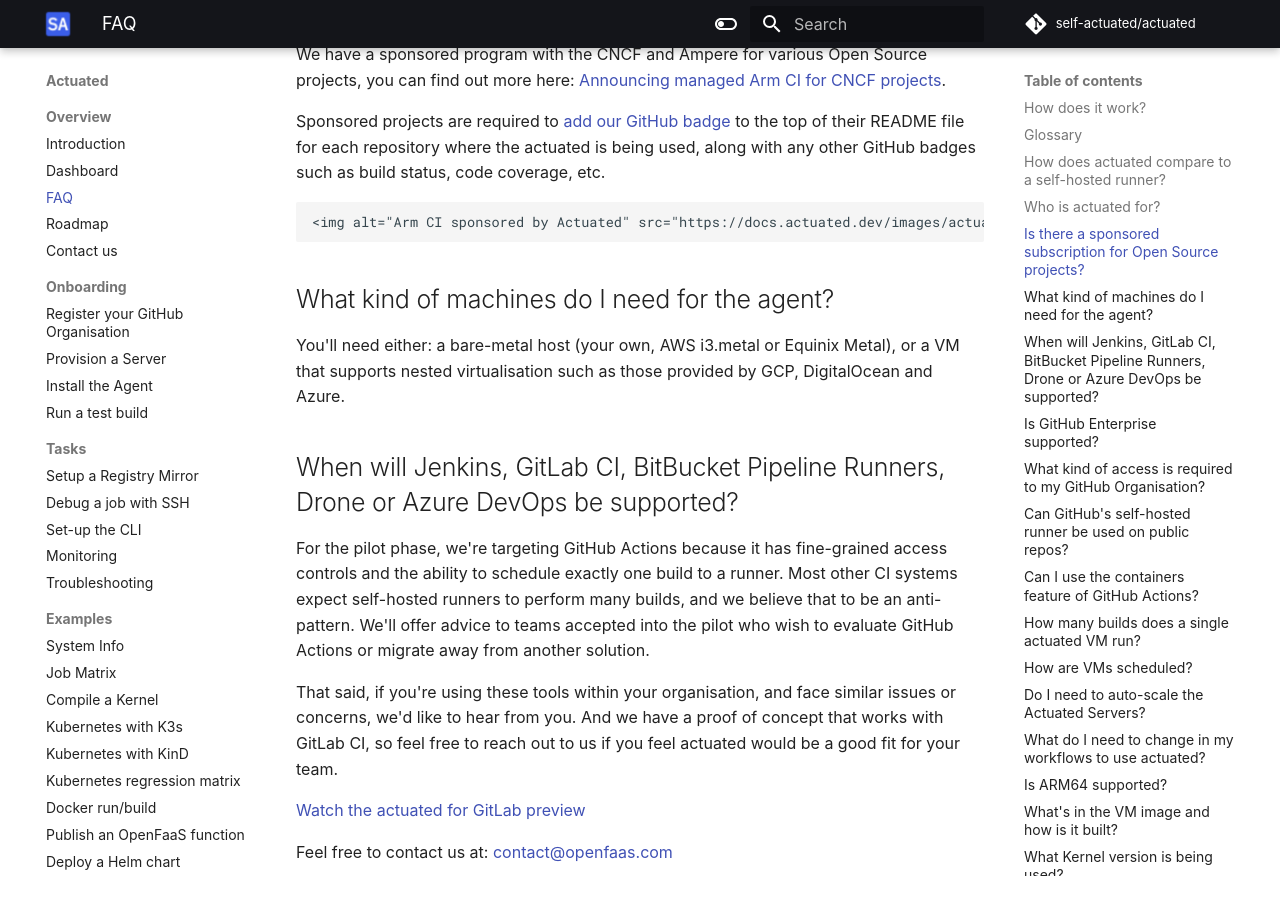
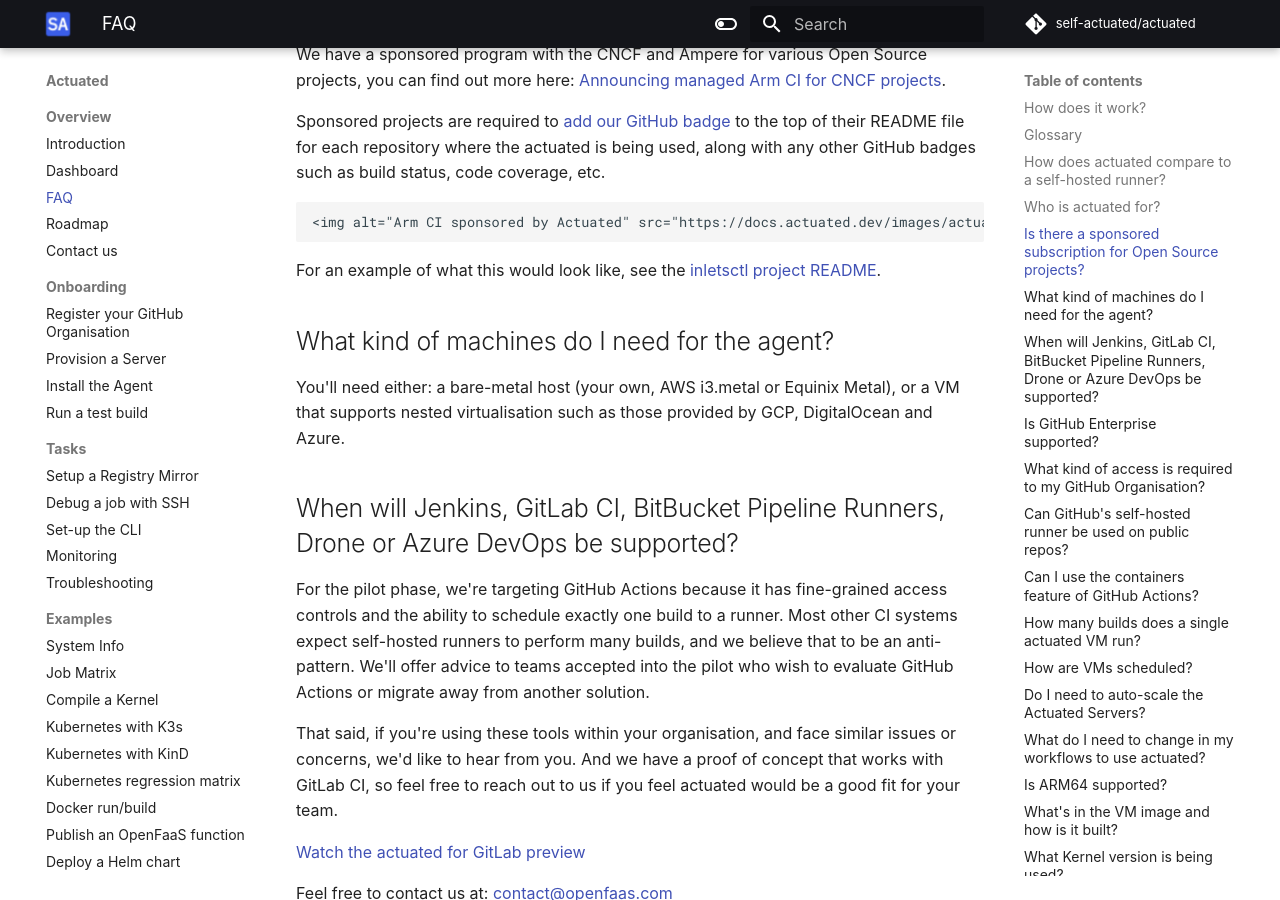
Before and after one commit to welteki/docs.actuated.dev, an MkDocs documentation site: the page built from docs/faq.md, in a window 1280 px wide and 900 px high, scrolled down 2333 px. Built offline with MkDocs 1.6.1 and Material for MkDocs 9.7.7, drawn with Linux system fonts in a browser that asks for light colours; some web fonts are replaced.

Commit message:
Add link to inletsctl readme for example of badge
Signed-off-by: Alex Ellis (OpenFaaS Ltd) <alexellis2@gmail.com>

````diff
--- a/docs/faq.md
+++ b/docs/faq.md
@@ -54,6 +54,8 @@
 ```
 <img alt="Arm CI sponsored by Actuated" src="https://docs.actuated.dev/images/actuated-badge.png" width="120px"></img>
 ```
+
+For an example of what this would look like, see the [inletsctl project README](https://github.com/inlets/inletsctl).
 
 ## What kind of machines do I need for the agent?
 
````
